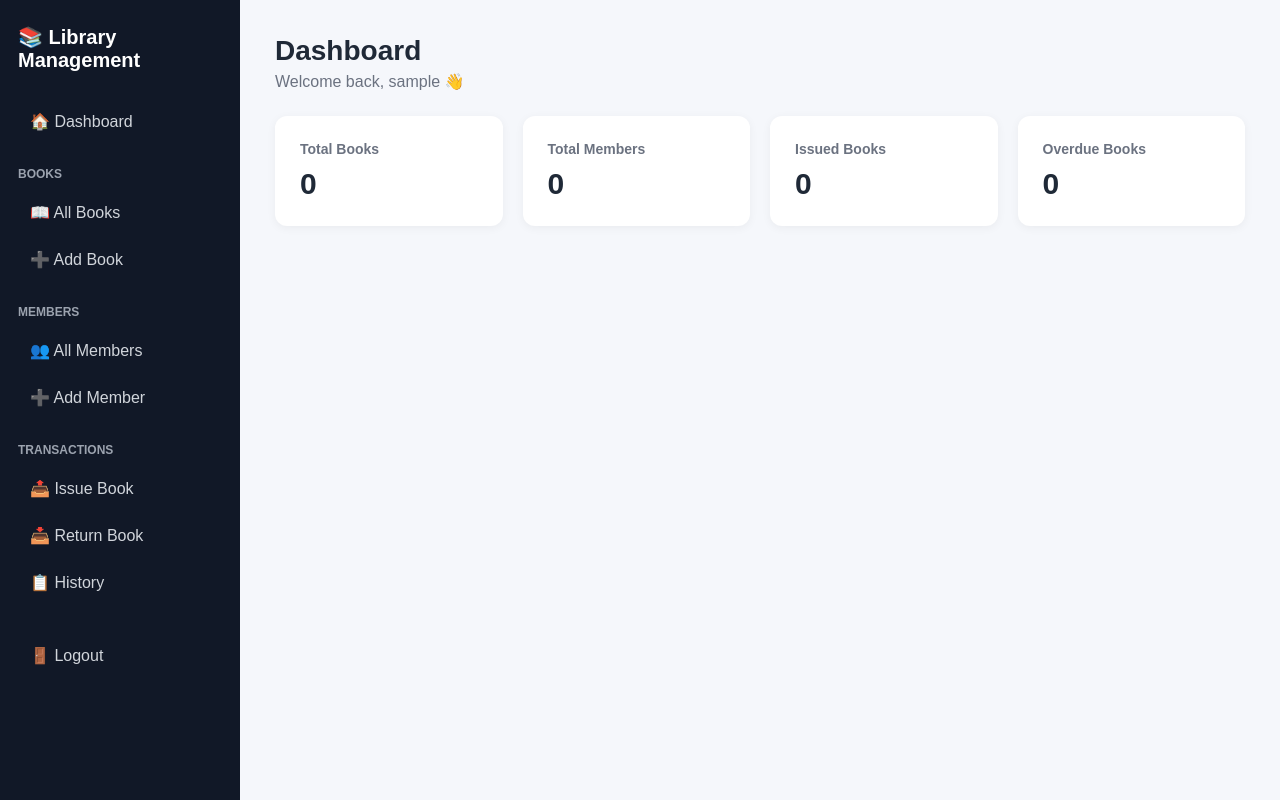
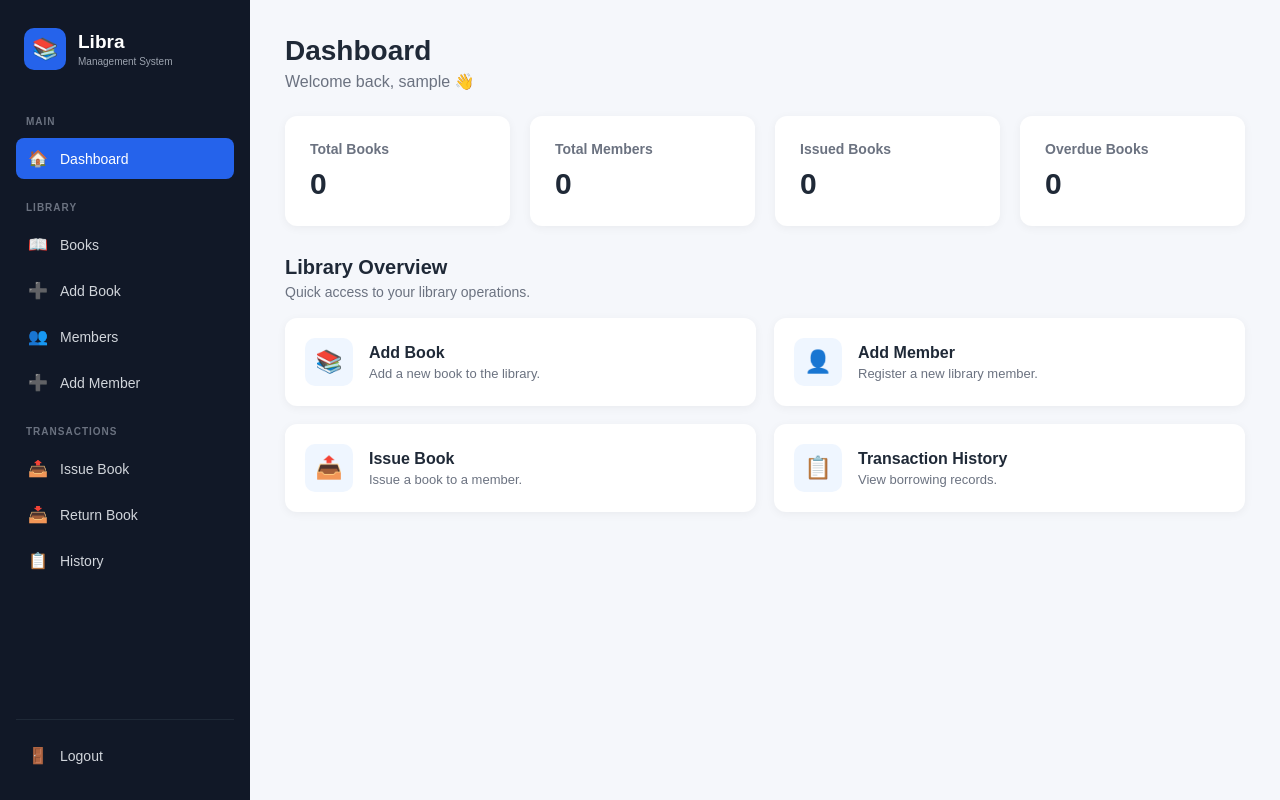
Before and after one commit to bainharshita/library-management-system, a PHP site: page /dashboard.php in a window 1280 px wide. Run offline with PHP 8.4, Linux system fonts and the light colour scheme; the visitor is signed in with stand-in values (Sample User, id 1); data that the repository does not hold is empty.

Commit message:
Add professional application layout

```diff
--- a/assets/css/style.css
+++ b/assets/css/style.css
@@ -59,7 +59,7 @@ aside a:hover {
 /* Main content */
 
 main {
-    margin-left: 240px;
+    margin-left: 250px;
     padding: 35px;
 }
 
@@ -231,16 +231,30 @@ tr:hover {
 
 }
 
-@media (max-width: 600px) {
 
-    aside {
+@media (max-width: 700px) {
+
+    .sidebar {
         position: relative;
+
         width: 100%;
+
         height: auto;
+
+        min-height: auto;
+    }
+
+    .sidebar-nav {
+        gap: 3px;
+    }
+
+    .sidebar-bottom {
+        margin-top: 15px;
     }
 
     main {
         margin-left: 0;
+
         padding: 20px;
     }
 
@@ -248,4 +262,232 @@ tr:hover {
         grid-template-columns: 1fr;
     }
 
+    .quick-actions {
+        grid-template-columns: 1fr;
+    }
+
 }
+/* Dashboard */
+
+.dashboard-section {
+    margin-top: 30px;
+}
+
+.section-header {
+    margin-bottom: 18px;
+}
+
+.section-header h2 {
+    font-size: 20px;
+    margin-bottom: 5px;
+}
+
+.section-header p {
+    color: #6b7280;
+    font-size: 14px;
+}
+
+.quick-actions {
+    display: grid;
+    grid-template-columns: repeat(2, 1fr);
+    gap: 18px;
+}
+
+.action-card {
+    display: flex;
+    align-items: center;
+    gap: 16px;
+
+    background: white;
+    padding: 20px;
+
+    border-radius: 12px;
+
+    text-decoration: none;
+    color: #1f2937;
+
+    box-shadow: 0 2px 10px rgba(0, 0, 0, 0.05);
+
+    transition: transform 0.2s, box-shadow 0.2s;
+}
+
+.action-card:hover {
+    transform: translateY(-3px);
+
+    box-shadow: 0 6px 18px rgba(0, 0, 0, 0.08);
+}
+
+.action-icon {
+    width: 48px;
+    height: 48px;
+
+    display: flex;
+    align-items: center;
+    justify-content: center;
+
+    background: #eff6ff;
+
+    border-radius: 10px;
+
+    font-size: 22px;
+}
+
+.action-card h3 {
+    font-size: 16px;
+    margin-bottom: 4px;
+}
+
+.action-card p {
+    font-size: 13px;
+    color: #6b7280;
+}
+/* Sidebar */
+
+.sidebar {
+    position: fixed;
+
+    left: 0;
+    top: 0;
+
+    width: 250px;
+    height: 100vh;
+
+    background: #111827;
+
+    color: white;
+
+    padding: 24px 16px;
+
+    display: flex;
+    flex-direction: column;
+
+    z-index: 1000;
+}
+
+
+/* Logo */
+
+.sidebar-logo {
+    display: flex;
+
+    align-items: center;
+
+    gap: 12px;
+
+    padding: 4px 8px 28px;
+}
+
+.logo-icon {
+    width: 42px;
+    height: 42px;
+
+    display: flex;
+
+    align-items: center;
+    justify-content: center;
+
+    background: #2563eb;
+
+    border-radius: 10px;
+
+    font-size: 21px;
+}
+
+.sidebar-logo h2 {
+    font-size: 19px;
+
+    margin: 0;
+
+    color: white;
+}
+
+.sidebar-logo span {
+    display: block;
+
+    font-size: 10px;
+
+    color: #9ca3af;
+
+    margin-top: 3px;
+}
+
+
+/* Navigation */
+
+.sidebar-nav {
+    display: flex;
+
+    flex-direction: column;
+
+    gap: 5px;
+
+    flex: 1;
+}
+
+.nav-heading {
+    font-size: 10px;
+
+    font-weight: 700;
+
+    letter-spacing: 1px;
+
+    color: #6b7280;
+
+    margin: 18px 10px 6px;
+}
+
+.sidebar-nav a,
+.logout-link {
+    display: flex;
+
+    align-items: center;
+
+    gap: 12px;
+
+    padding: 11px 12px;
+
+    border-radius: 8px;
+
+    color: #d1d5db;
+
+    text-decoration: none;
+
+    font-size: 14px;
+
+    transition: 0.2s ease;
+}
+
+.sidebar-nav a span,
+.logout-link span {
+    width: 20px;
+
+    text-align: center;
+
+    font-size: 16px;
+}
+
+.sidebar-nav a:hover,
+.logout-link:hover {
+    background: #1f2937;
+
+    color: white;
+}
+
+.sidebar-nav a.active {
+    background: #2563eb;
+
+    color: white;
+}
+
+
+/* Bottom */
+
+.sidebar-bottom {
+    border-top: 1px solid #1f2937;
+
+    padding-top: 15px;
+}
+
+.logout-link {
+    color: #d1d5db;
+}
--- a/dashboard.php
+++ b/dashboard.php
@@ -28,17 +28,18 @@ $overdue_books = $data["overdue_books"];
 ?>
 
 <!DOCTYPE html>
-<html>
+<html lang="en">
+
 <head>
-    <title>Dashboard - Library Management</title>
+
+    <meta charset="UTF-8">
+
+    <meta name="viewport" content="width=device-width, initial-scale=1.0">
+
+    <title>Dashboard | Library Management</title>
+
     <link rel="stylesheet" href="assets/css/style.css">
-</head>
 
-<body>
-<!DOCTYPE html>
-<html>
-<head>
-    <title>Dashboard - Library Management</title>
 </head>
 
 <body>
@@ -106,7 +107,74 @@ $overdue_books = $data["overdue_books"];
 
     </div>
 
+
+    <div class="dashboard-section">
+
+        <div class="section-header">
+
+            <div>
+                <h2>Library Overview</h2>
+                <p>Quick access to your library operations.</p>
+            </div>
+
+        </div>
+
+
+        <div class="quick-actions">
+
+            <a href="books/add.php" class="action-card">
+
+                <span class="action-icon">📚</span>
+
+                <div>
+                    <h3>Add Book</h3>
+                    <p>Add a new book to the library.</p>
+                </div>
+
+            </a>
+
+
+            <a href="members/add.php" class="action-card">
+
+                <span class="action-icon">👤</span>
+
+                <div>
+                    <h3>Add Member</h3>
+                    <p>Register a new library member.</p>
+                </div>
+
+            </a>
+
+
+            <a href="transactions/issue.php" class="action-card">
+
+                <span class="action-icon">📤</span>
+
+                <div>
+                    <h3>Issue Book</h3>
+                    <p>Issue a book to a member.</p>
+                </div>
+
+            </a>
+
+
+            <a href="transactions/history.php" class="action-card">
+
+                <span class="action-icon">📋</span>
+
+                <div>
+                    <h3>Transaction History</h3>
+                    <p>View borrowing records.</p>
+                </div>
+
+            </a>
+
+        </div>
+
+    </div>
+
 </main>
 
 </body>
+
 </html>
--- a/includes/sidebar.php
+++ b/includes/sidebar.php
@@ -4,56 +4,83 @@ $current_page = basename($_SERVER["PHP_SELF"]);
 
 ?>
 
-<aside>
+<aside class="sidebar">
 
-    <h2>📚 Library Management</h2>
+    <div class="sidebar-logo">
 
-    <nav>
+        <div class="logo-icon">📚</div>
 
-        <a href="/library-management/dashboard.php">
-            🏠 Dashboard
+        <div>
+            <h2>Libra</h2>
+            <span>Management System</span>
+        </div>
+
+    </div>
+
+
+    <nav class="sidebar-nav">
+
+        <p class="nav-heading">MAIN</p>
+
+        <a
+            href="/library-management/dashboard.php"
+            class="<?php echo $current_page == 'dashboard.php' ? 'active' : ''; ?>"
+        >
+            <span>🏠</span>
+            Dashboard
         </a>
 
-        <h4>Books</h4>
+
+        <p class="nav-heading">LIBRARY</p>
 
         <a href="/library-management/books/manage.php">
-            📖 All Books
+            <span>📖</span>
+            Books
         </a>
 
         <a href="/library-management/books/add.php">
-            ➕ Add Book
+            <span>➕</span>
+            Add Book
         </a>
 
-        <h4>Members</h4>
-
         <a href="/library-management/members/manage.php">
-            👥 All Members
+            <span>👥</span>
+            Members
         </a>
 
         <a href="/library-management/members/add.php">
-            ➕ Add Member
+            <span>➕</span>
+            Add Member
         </a>
 
-        <h4>Transactions</h4>
+
+        <p class="nav-heading">TRANSACTIONS</p>
 
         <a href="/library-management/transactions/issue.php">
-            📤 Issue Book
+            <span>📤</span>
+            Issue Book
         </a>
 
         <a href="/library-management/transactions/return.php">
-            📥 Return Book
+            <span>📥</span>
+            Return Book
         </a>
 
         <a href="/library-management/transactions/history.php">
-            📋 History
-        </a>
-
-        <br>
-
-        <a href="/library-management/logout.php">
-            🚪 Logout
+            <span>📋</span>
+            History
         </a>
 
     </nav>
 
+
+    <div class="sidebar-bottom">
+
+        <a href="/library-management/logout.php" class="logout-link">
+            <span>🚪</span>
+            Logout
+        </a>
+
+    </div>
+
 </aside>
```
